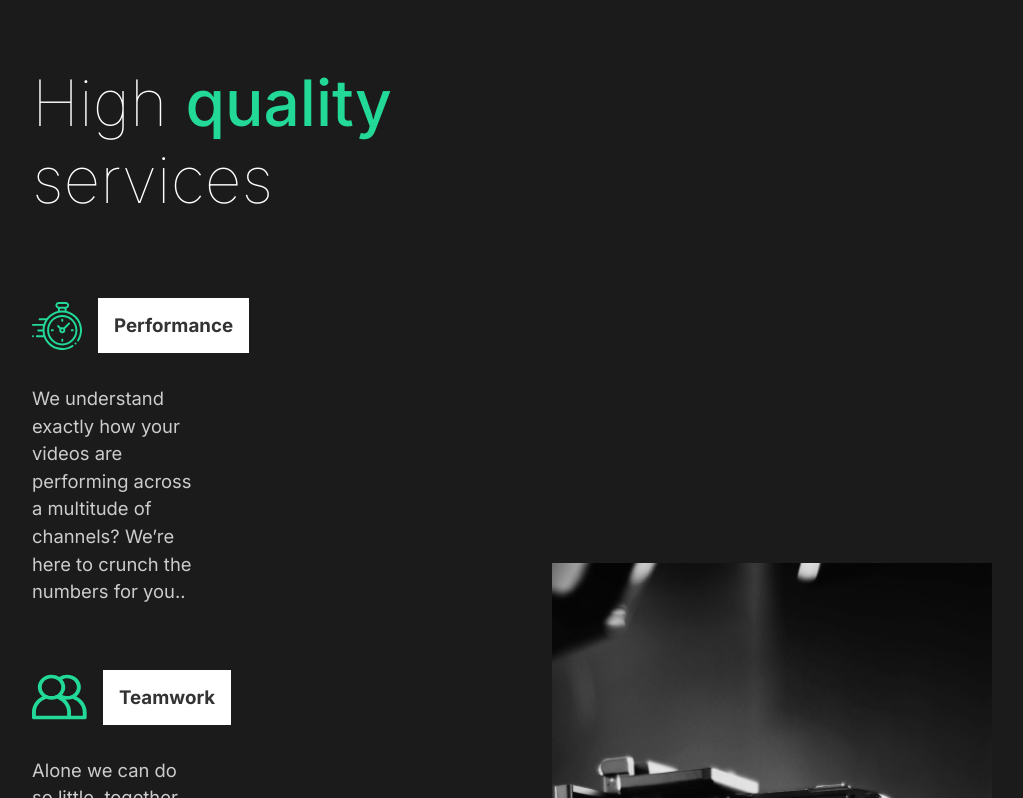
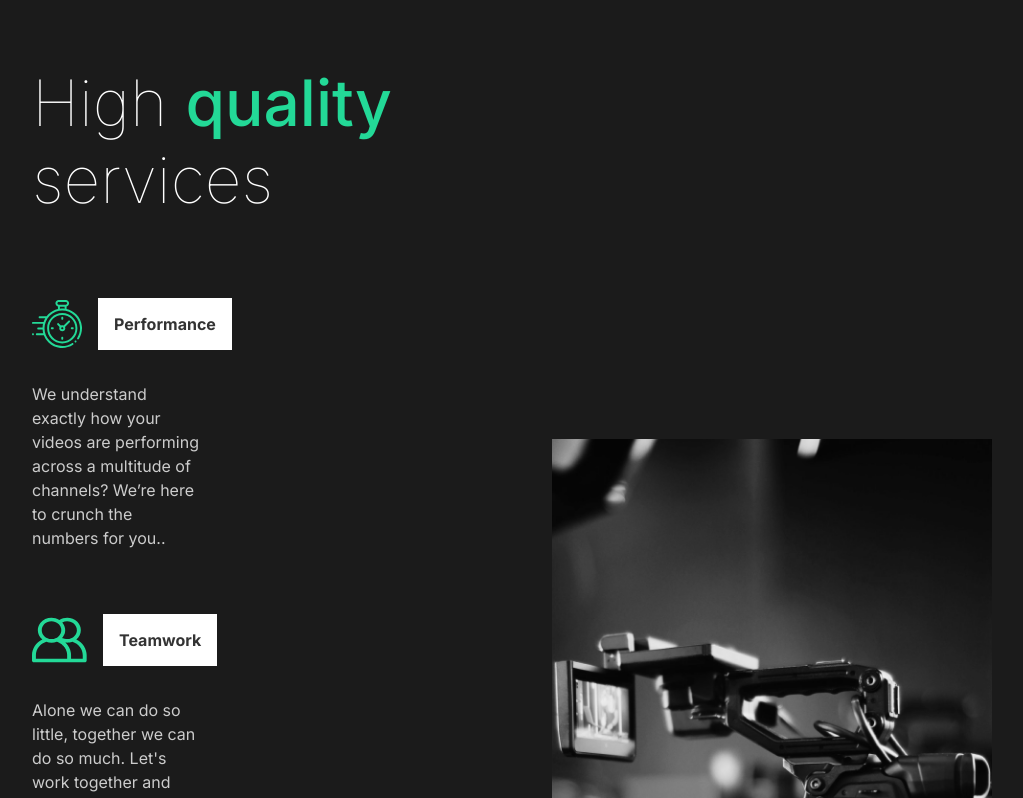
Before and after one commit to sujoyduttajad/Capture-Portfolio, a React (Create React App) app: page / in a window 1280 px wide. Shown: the part 980-1778 px from the top of the page, without its empty margins (128-1151 px from the left). Built offline with nearby package versions, Linux system fonts and the light colour scheme.

Commit message:
Update ServicesSection.js

```diff
--- a/src/components/ServicesSection.js
+++ b/src/components/ServicesSection.js
@@ -45,6 +45,7 @@ const Cards = styled.div`
 `;
 const Card = styled.div`
   flex-basis: 15rem;
+
   .icon {
     display: flex;
     align-items: center;
@@ -54,10 +55,11 @@ const Card = styled.div`
     background: white;
     color: #333;
     padding: 1rem;
+    font-size: 1rem;
   }
   p {
-    margin: 0;
-    font-size: 1.15rem;
+    margin: 0 !important;
+    font-size: 1rem;
   }
 `;
 
```
